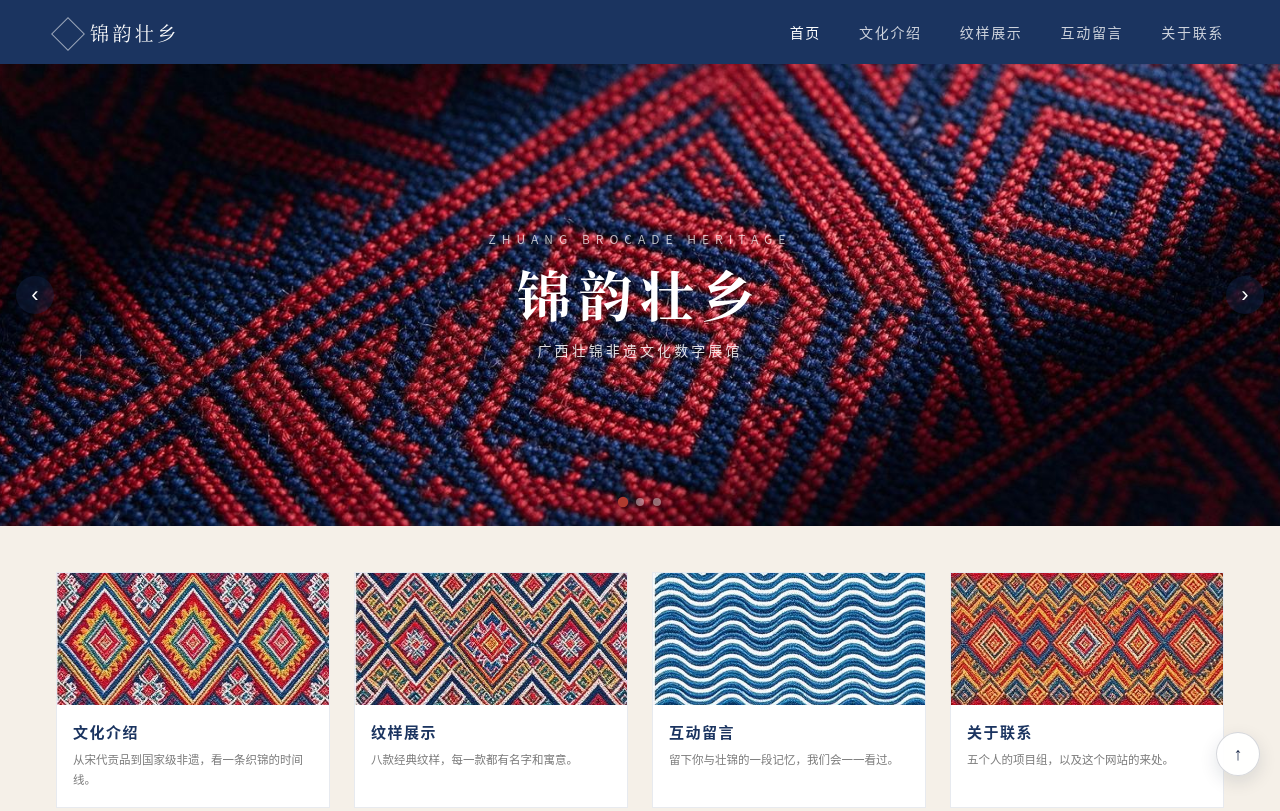
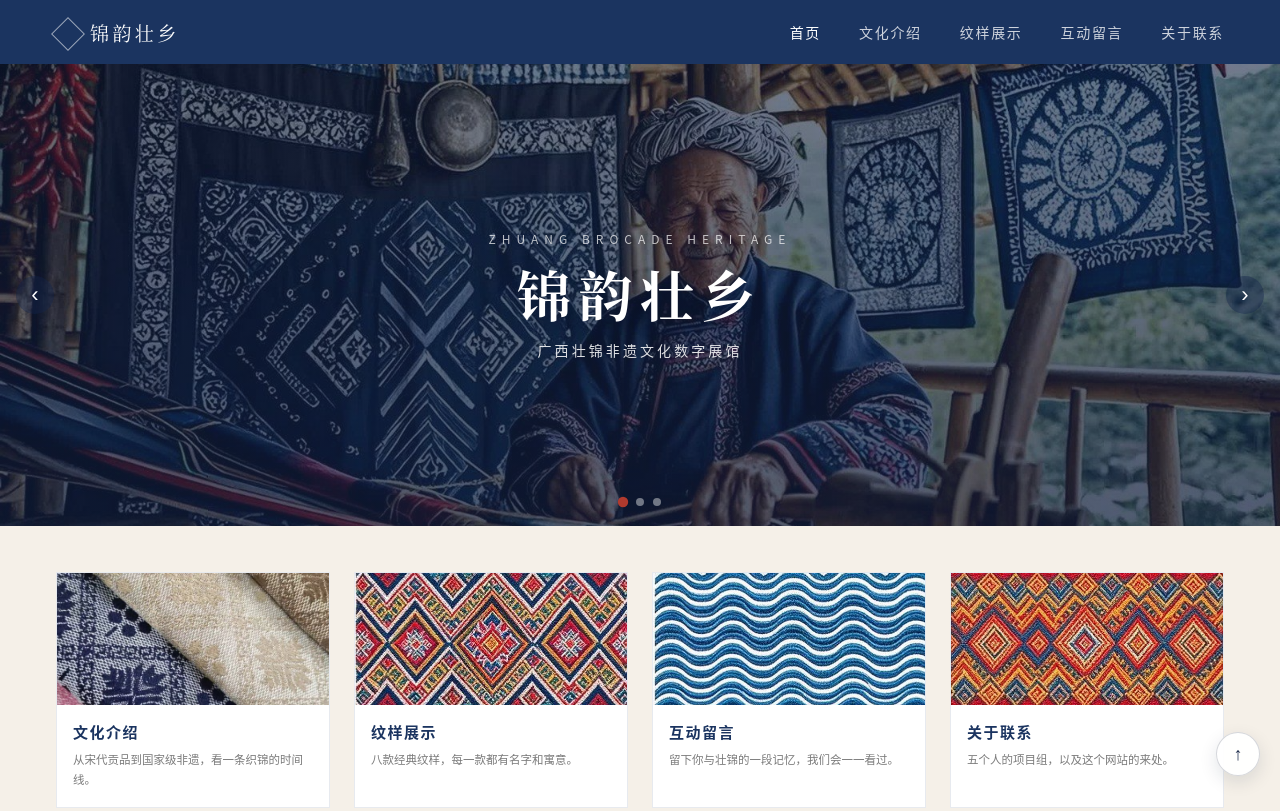
Before and after one commit to st1958/zhuangjin-nonheritage-web, a plain HTML site: page 第九组-锦韵壮乡/01-首页-任宏宇/index1.html in a window 1280 px wide. Shown: the top 811 px of the page. Drawn offline with Linux system fonts and the light colour scheme.

Commit message:
首页轮播换成实拍场景图，文化介绍卡换材质图

```diff
--- a/第九组-锦韵壮乡/01-首页-任宏宇/index1.html
+++ b/第九组-锦韵壮乡/01-首页-任宏宇/index1.html
@@ -32,7 +32,7 @@
   <p>广西壮锦非遗文化数字展馆</p>
 </section>
 <section class="entries">
-  <a class="card" href="../02-文化介绍-黄俊杰/index2.html"><img loading="lazy" src="../assets/p1.jpg" alt="文化介绍">
+  <a class="card" href="../02-文化介绍-黄俊杰/index2.html"><img loading="lazy" src="../assets/card_culture.jpg" alt="文化介绍">
     <div class="bd"><h3>文化介绍</h3><p>从宋代贡品到国家级非遗，看一条织锦的时间线。</p></div></a>
   <a class="card" href="../03-纹样展示-白高领/index3.html"><img loading="lazy" src="../assets/p2.jpg" alt="纹样展示">
     <div class="bd"><h3>纹样展示</h3><p>八款经典纹样，每一款都有名字和寓意。</p></div></a>
--- a/第九组-锦韵壮乡/01-首页-任宏宇/page.js
+++ b/第九组-锦韵壮乡/01-首页-任宏宇/page.js
@@ -7,9 +7,9 @@
   if (!hero || hero.querySelector('.slides')) return;
 
   var data = [
-    { bg: '../assets/hero.jpg' },
-    { bg: '../assets/p2.jpg', en: '万字纹　绵延不断', h1: '一纹一世界', p: '八款经典纹样，款款有名字，有来历。' },
-    { bg: '../assets/p4.jpg', en: '太阳纹　光与热', h1: '两千年，一匹布', p: '从宋代贡品到今天，织锦没有停下。' }
+    { bg: '../assets/hero_a.jpg' },
+    { bg: '../assets/hero_b.jpg', en: '竹笼机　一架木机', h1: '花本挂上去，纹就活了', p: '竹笼上的竹针就是花本，最简单的木机也能织出最复杂的纹。' },
+    { bg: '../assets/hero_c.jpg', en: '经与纬　一双手', h1: '一匹锦，上万次穿引', p: '穿经、提花、打纬，手上的分寸是用年数换来的。' }
   ];
 
   var i, wrap = document.createElement('div');
--- a/第九组-锦韵壮乡/01-首页-任宏宇/style.css
+++ b/第九组-锦韵壮乡/01-首页-任宏宇/style.css
@@ -22,3 +22,9 @@
 .hero .dots i{width:8px;height:8px;border-radius:50%;background:rgba(255,255,255,.42);cursor:pointer;transition:background .2s,transform .2s}
 
 .hero .dots i.on{background:var(--red);transform:scale(1.3)}
+
+/* 补充：换图后保证标题可读，压暗一层并不遮掉画面细节 */
+.hero .slide::after{content:"";position:absolute;inset:0;
+  background:linear-gradient(180deg,rgba(16,30,62,.58) 0%,rgba(16,30,62,.72) 100%)}
+.hero .slide-bd{position:relative;z-index:2}
+.hero .slide-bd .h1{text-shadow:0 2px 18px rgba(10,20,44,.45)}
--- a/第九组-锦韵壮乡/style.css
+++ b/第九组-锦韵壮乡/style.css
@@ -33,7 +33,7 @@ img{display:block}
 .foot{position:absolute;left:0;bottom:0;width:100%;padding:18px 56px;
   border-top:1px solid rgba(27,52,96,.15);font-size:11px;color:rgba(42,42,42,.45);letter-spacing:.16em}
 /* ---------- 1 首页 ---------- */
-.hero{height:462px;background:url(../assets/hero.jpg) center/cover;position:relative;display:flex;
+.hero{height:462px;background:url(../assets/hero_a.jpg) center/cover;position:relative;display:flex;
   flex-direction:column;justify-content:center;align-items:center;text-align:center;color:#fff}
 .hero::after{content:"";position:absolute;inset:0;background:rgba(20,36,74,.62)}
 .hero>*{position:relative;z-index:2}
```
Also changed, not shown: 第九组-锦韵壮乡/assets/card_culture.jpg (added), 第九组-锦韵壮乡/assets/hero_a.jpg (added), 第九组-锦韵壮乡/assets/hero_b.jpg (added), 第九组-锦韵壮乡/assets/hero_c.jpg (added).
